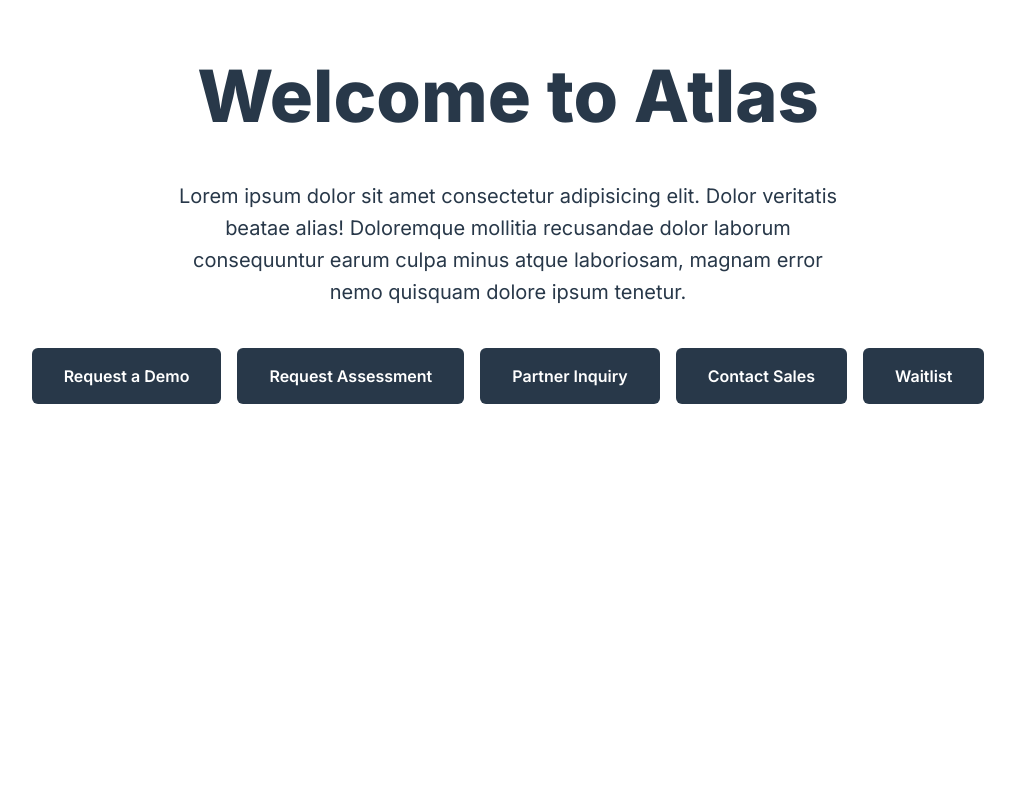
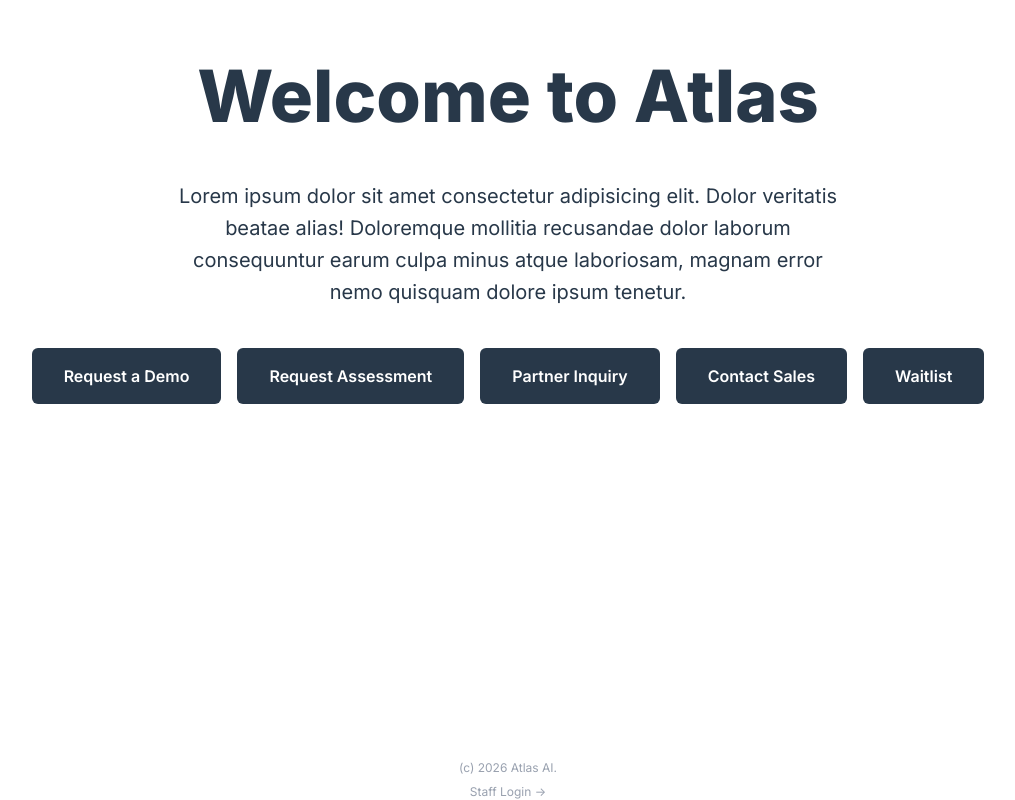
Before and after one commit to aryahanif/Magang-DDTech-2026, a Vue app in the folder atlas-frontend/: page / in a window 1280 px wide. Shown: the part 153-953 px from the top of the page, without its empty margins (132-1147 px from the left). Before the commit the page ends 865 px from the top, so only its background shows below. Built offline with nearby package versions, Linux system fonts and the light colour scheme; no server answers; a web font is replaced by a local one.

Commit message:
tambah footer dengan informasi hak cipta dan tautan login staf di HomeView.vue

```diff
--- a/atlas-frontend/src/views/HomeView.vue
+++ b/atlas-frontend/src/views/HomeView.vue
@@ -1,4 +1,5 @@
 <script setup lang="ts">
+import { RouterLink } from 'vue-router'
 </script>
 
 <template>
@@ -44,4 +45,11 @@
       </div>
     </div>
   </main>
+<!-- Contoh di bagian footer HomeView.vue -->
+<footer class="mt-12 text-center text-xs text-gray-400">
+  <p>(c) 2026 Atlas AI.</p>
+  <a href="/admin" class="hover:text-gray-600 transition-colors inline-block mt-2">
+    Staff Login ->
+  </a>
+</footer>
 </template>
```
